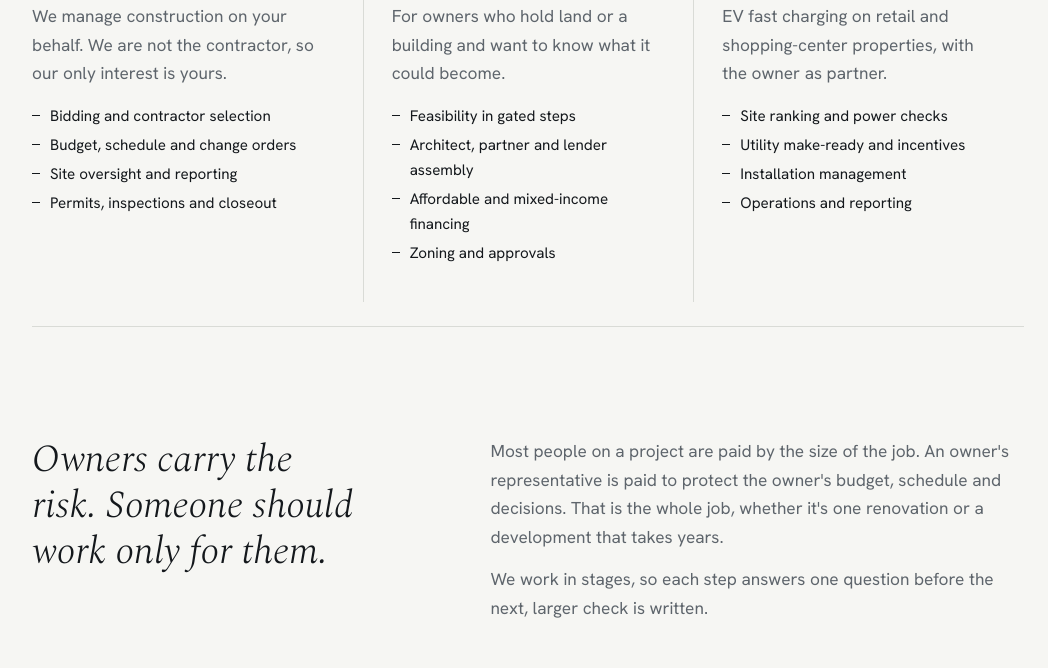
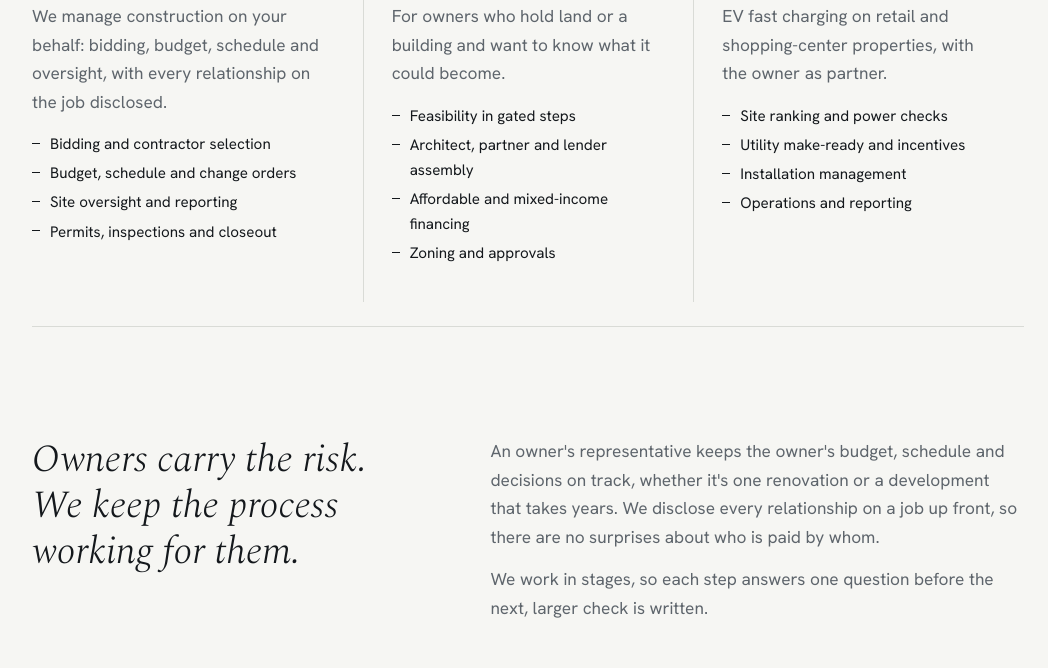
Before and after one commit to logic25/managedsquares-site, a plain HTML site: page index.html in a window 1280 px wide. Shown: the part 752-1420 px from the top of the page, without its empty margins (112-1160 px from the left). Drawn offline with Linux system fonts and the light colour scheme.

Commit message:
Soften independence claims; disclose relationships instead
Co-Authored-By: Claude Opus 5.5 <noreply@anthropic.com>

```diff
--- a/index.html
+++ b/index.html
@@ -34,7 +34,7 @@
     <div class="svc">
       <span class="label">Construction management</span>
       <h2>Owner's representative</h2>
-      <p>We manage construction on your behalf. We are not the contractor, so our only interest is yours.</p>
+      <p>We manage construction on your behalf: bidding, budget, schedule and oversight, with every relationship on the job disclosed.</p>
       <ul><li>Bidding and contractor selection</li><li>Budget, schedule and change orders</li><li>Site oversight and reporting</li><li>Permits, inspections and closeout</li></ul>
     </div>
     <div class="svc">
@@ -53,9 +53,9 @@
 
   <section class="stance" id="approach" aria-labelledby="approach-h">
     <h2 class="sr-only" id="approach-h">Our approach</h2>
-    <blockquote>Owners carry the risk. Someone should work only for them.</blockquote>
+    <blockquote>Owners carry the risk. We keep the process working for them.</blockquote>
     <div>
-      <p>Most people on a project are paid by the size of the job. An owner's representative is paid to protect the owner's budget, schedule and decisions. That is the whole job, whether it's one renovation or a development that takes years.</p>
+      <p>An owner's representative keeps the owner's budget, schedule and decisions on track, whether it's one renovation or a development that takes years. We disclose every relationship on a job up front, so there are no surprises about who is paid by whom.</p>
       <p>We work in stages, so each step answers one question before the next, larger check is written.</p>
     </div>
   </section>
```
